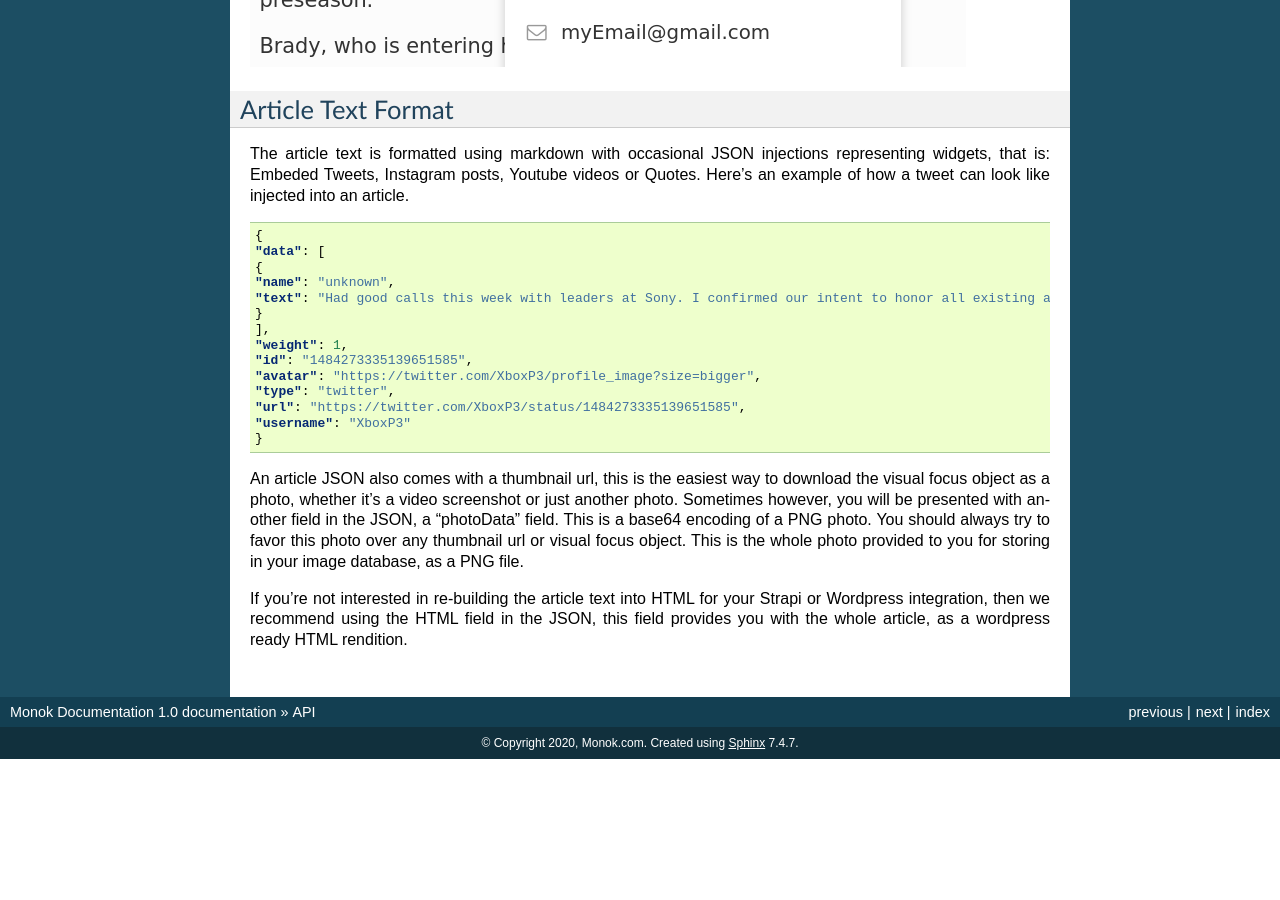
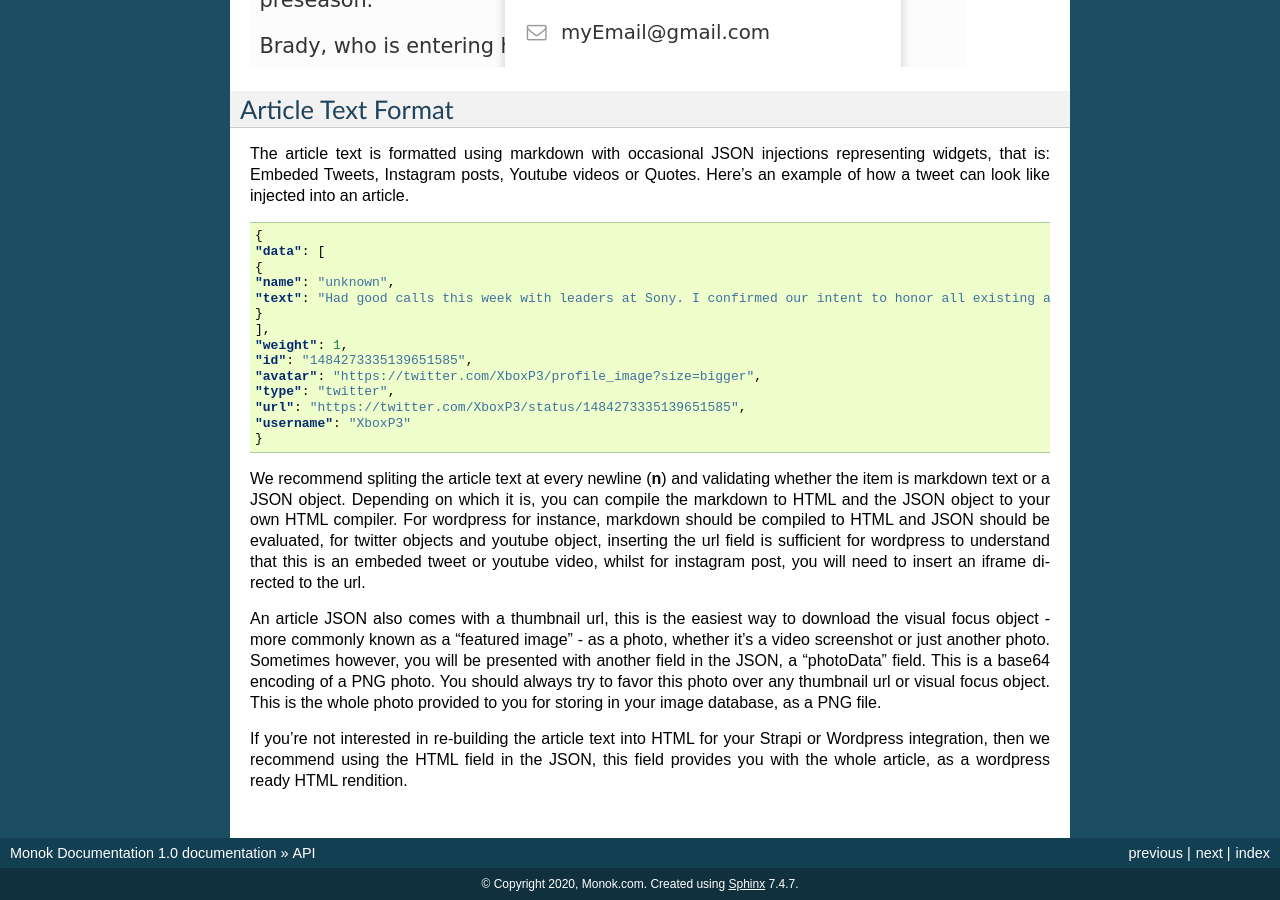
Before and after one commit to monoklabs/monok-docs, a Sphinx documentation site: the page built from docs/api.rst, in a window 1280 px wide and 900 px high, scrolled down 3193 px. Built offline with Sphinx 7.4.7, drawn with Linux system fonts in a browser that asks for light colours; before the commit the page ends 3952 px from its top, so only the background shows below that.

```diff
--- a/docs/api.rst
+++ b/docs/api.rst
@@ -173,8 +173,9 @@ The article text is formatted using markdown with occasional JSON injections rep
 	"username": "XboxP3"
 	}
 
+We recommend spliting the article text at every newline (**\n**) and validating whether the item is markdown text or a JSON object. Depending on which it is, you can compile the markdown to HTML and the JSON object to your own HTML compiler. For wordpress for instance, markdown should be compiled to HTML and JSON should be evaluated, for twitter objects and youtube object, inserting the url field is sufficient for wordpress to understand that this is an embeded tweet or youtube video, whilst for instagram post, you will need to insert an iframe directed to the url.
 
-An article JSON also comes with a thumbnail url, this is the easiest way to download the visual focus object as a photo, whether it's a video screenshot or just another photo. Sometimes however, you will be presented with another field in the JSON, a "photoData" field. This is a base64 encoding of a PNG photo. You should always try to favor this photo over any thumbnail url or visual focus object. This is the whole photo provided to you for storing in your image database, as a PNG file.
+An article JSON also comes with a thumbnail url, this is the easiest way to download the visual focus object - more commonly known as a "featured image" - as a photo, whether it's a video screenshot or just another photo. Sometimes however, you will be presented with another field in the JSON, a "photoData" field. This is a base64 encoding of a PNG photo. You should always try to favor this photo over any thumbnail url or visual focus object. This is the whole photo provided to you for storing in your image database, as a PNG file.
 
 If you're not interested in re-building the article text into HTML for your Strapi or Wordpress integration, then we recommend using the HTML field in the JSON, this field provides you with the whole article, as a wordpress ready HTML rendition.
 
```
